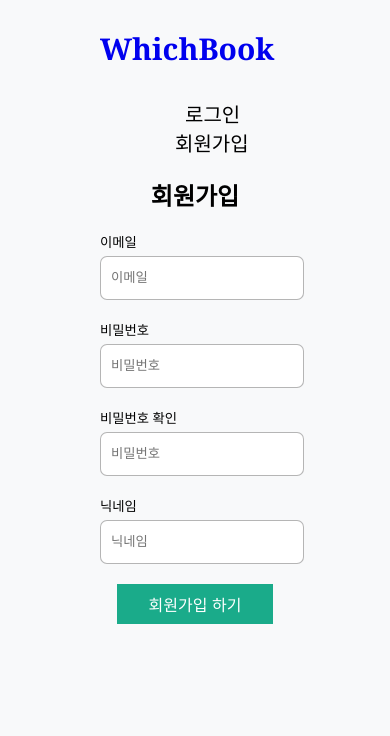
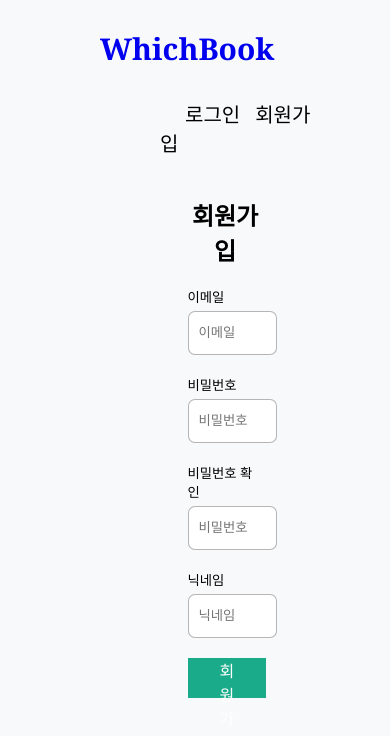
Before and after one commit to UpperLeaf/WhichBook-Frontend, a React (Create React App) app: page /signup in a window 390 px wide. Shown: the top 736 px of the page. Built offline with nearby package versions, Linux system fonts and the light colour scheme.

Commit message:
모든 페이지의 부모로 Main추가

```diff
--- a/src/component/login/LoginForm.css
+++ b/src/component/login/LoginForm.css
@@ -23,7 +23,7 @@ input {
 }
 
 .LoginForm {
-    max-width: 30rem;
+    width:30%;
     margin: 0 auto;
     border: 0;
 }
--- /dev/null
+++ b/src/component/main/Main.css
@@ -0,0 +1,32 @@
+.main{
+    display:flex;
+    flex-direction: column;
+    justify-content: center;
+    width:1250px;
+    margin-left: auto;
+    margin-right: auto;
+}
+
+@media(max-width:1350px){
+    .main{
+        width:1000px;
+    }
+}
+
+@media(max-width:1100px){
+    .main{
+        width:750px;
+    }
+}
+
+@media(max-width:850px){
+    .main{
+        width:500px;
+    }
+}
+
+@media(max-width:600px){
+    .main{
+        width:250px;
+    }
+}
--- /dev/null
+++ b/src/component/main/Main.js
@@ -0,0 +1,15 @@
+import React from 'react'
+import "./Main.css"
+
+class Main extends React.Component {
+    render() {
+        return (
+            <div class="main">
+                {this.props.children}
+            </div>
+        );
+    }
+}
+
+
+export default Main;
--- a/src/component/signpup/SignupForm.css
+++ b/src/component/signpup/SignupForm.css
@@ -8,12 +8,11 @@ input {
     border-radius: 7px;
     text-align: start;
     text-indent: 0px;
-
 }
 
 
 .SignupForm {
-    max-width: 30rem;
+    width:30%;
     margin: 0 auto;
     border: 0
 }
--- a/src/pages/ComposeReview.js
+++ b/src/pages/ComposeReview.js
@@ -1,12 +1,13 @@
 import Navigation from "../component/navigation/Navigation";
 import ReviewForm from "../component/review/ReviewForm";
+import Main from '../component/main/Main'
 
 const ComposeReview = () => {
     return (
-        <div>
+        <Main>
             <Navigation />
             <ReviewForm></ReviewForm>
-        </div>
+        </Main>
     );
 };
 
--- a/src/pages/Home.js
+++ b/src/pages/Home.js
@@ -1,10 +1,11 @@
 import Navigation from '../component/navigation/Navigation';
+import Main from '../component/main/Main'
 
 const Home = () => {
     return (
-        <div>
+        <Main>
             <Navigation />
-        </div>
+        </Main>
     )
 }
 
--- a/src/pages/Login.js
+++ b/src/pages/Login.js
@@ -1,12 +1,12 @@
 import Navigation from "../component/navigation/Navigation";
 import LoginForm from "../component/login/LoginForm";
-
+import Main from '../component/main/Main'
 const Login = () => {
     return (
-        <div>
+        <Main>
             <Navigation />
             <LoginForm />
-        </div>
+        </Main>
     );
 };
 
--- a/src/pages/Review.js
+++ b/src/pages/Review.js
@@ -1,6 +1,7 @@
 import Navigation from "../component/navigation/Navigation";
 import Viewer from "../component/review/Viewer";
 import { useEffect, useState } from "react";
+import Main from '../component/main/Main'
 import { getReviewInfo } from "../utils/AxiosUtil";
 
 const Review = ({ match }) => {
@@ -21,7 +22,7 @@ const Review = ({ match }) => {
     }, [reviewId]);
 
     return (
-        <div>
+        <Main>
             <Navigation></Navigation>
             <Viewer
                 bookTitle={bookTitle}
@@ -29,7 +30,7 @@ const Review = ({ match }) => {
                 description={description}
                 reviewTitle={reviewTitle}
             ></Viewer>
-        </div>
+        </Main>
     );
 };
 
--- a/src/pages/Signup.js
+++ b/src/pages/Signup.js
@@ -1,12 +1,13 @@
 import Navigation from '../component/navigation/Navigation';
 import SignupForm from '../component/signpup/SignupForm';
+import Main from '../component/main/Main'
 
 const Signup = () => {
     return (
-        <div>
+        <Main>
             <Navigation />
             <SignupForm/>
-        </div>
+        </Main>
     )
 }
 
```
Also changed, not shown: src/pages/index.js (line endings or trailing spaces).
